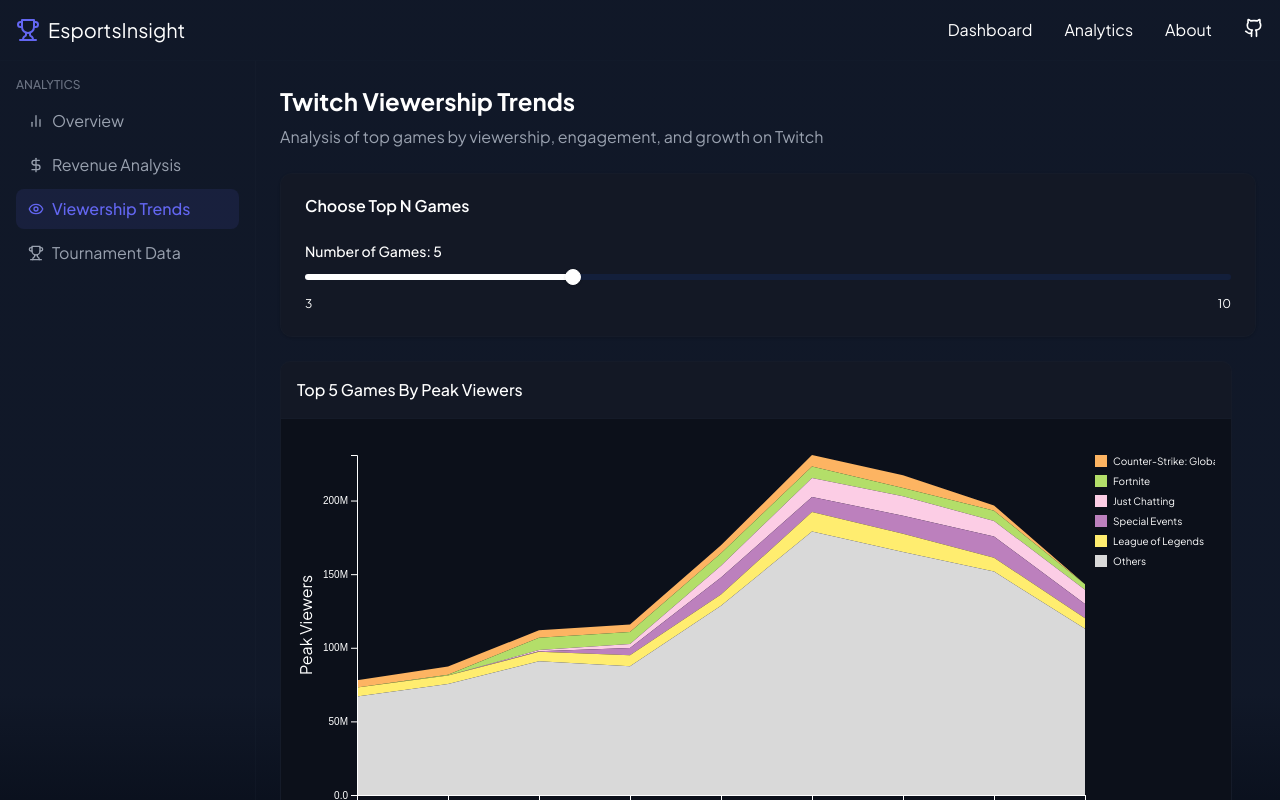
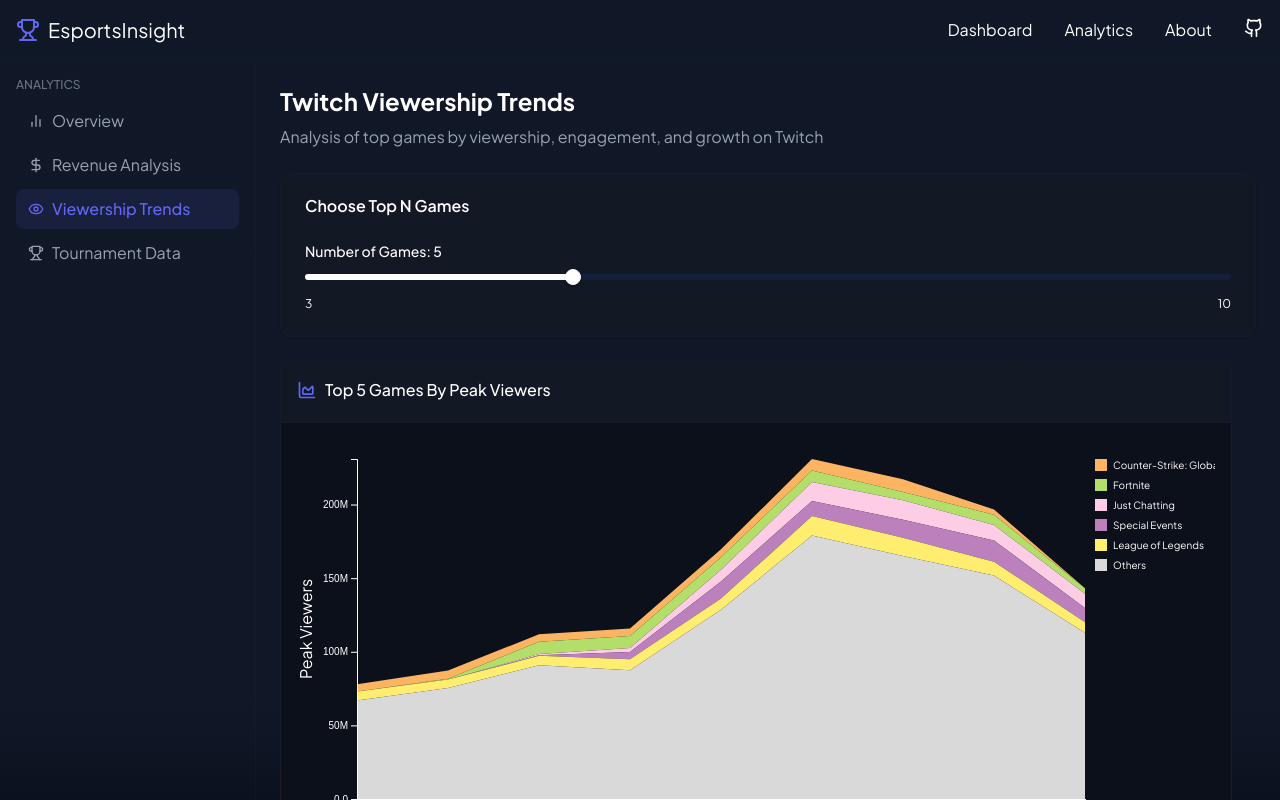
Before and after one commit to francis1009/esports-dashboard, a React (Vite) app: page /dashboard in a window 1280 px wide. Both pictures are taken after a click on the button "Viewership Trends". Shown: the top 800 px of the page. Built offline with nearby package versions, Linux system fonts and the light colour scheme.

Commit message:
Add icons to charts

```diff
--- a/src/components/charts/engagement-levels-chart.tsx
+++ b/src/components/charts/engagement-levels-chart.tsx
@@ -1,4 +1,5 @@
 import { useEffect, useRef } from "react";
+import { ChartScatter } from "lucide-react";
 import * as d3 from "d3";
 
 interface EngagementData {
@@ -385,7 +386,10 @@ export default function EngagementLevelsChart({
   return (
     <div className="bg-[#131825] rounded-lg border border-gray-800/20 overflow-hidden col-span-1">
       <div className="p-4 border-b border-gray-800/20">
-        <h3 className="font-medium text-white">Engagement Levels</h3>
+        <div className="flex items-center gap-2 mb-1">
+          <ChartScatter className="h-5 w-5 text-[#6366f1]" />
+          <h3 className="font-medium text-white">Engagement Levels</h3>
+        </div>
       </div>
       <div className="bg-[#0c101a] p-4 flex items-center justify-center h-300px">
         <svg ref={chartRef} width="100%" height="100%" />
--- a/src/components/charts/peak-viewers-chart.tsx
+++ b/src/components/charts/peak-viewers-chart.tsx
@@ -1,4 +1,5 @@
 import { useEffect, useRef } from "react";
+import { ChartArea } from "lucide-react";
 import * as d3 from "d3";
 
 interface PeakViewersData {
@@ -322,9 +323,12 @@ export default function PeakViewersChart({
   return (
     <div className="bg-[#131825] rounded-lg border border-gray-800/20 overflow-hidden col-span-1">
       <div className="p-4 border-b border-gray-800/20">
-        <h3 className="font-medium text-white">
-          Top {topNGames} Games By Peak Viewers
-        </h3>
+        <div className="flex items-center gap-2 mb-1">
+          <ChartArea className="h-5 w-5 text-[#6366f1]" />
+          <h3 className="font-medium text-white">
+            Top {topNGames} Games By Peak Viewers
+          </h3>
+        </div>
       </div>
       <div className="bg-[#0c101a] p-4 flex items-center justify-center h-300px">
         <svg ref={chartRef} width="100%" height="100%" />
--- a/src/components/charts/yoy-growth-chart.tsx
+++ b/src/components/charts/yoy-growth-chart.tsx
@@ -1,4 +1,5 @@
 import { useEffect, useRef } from "react";
+import { ChartBar } from "lucide-react";
 import * as d3 from "d3";
 
 interface YoYGrowthData {
@@ -186,9 +187,12 @@ export default function YoYGrowthChart({
   return (
     <div className="bg-[#131825] rounded-lg border border-gray-800/20 overflow-hidden">
       <div className="p-4 border-b border-gray-800/20">
-        <h3 className="font-medium text-white">
-          Year-over-Year Growth in Peak Viewers
-        </h3>
+        <div className="flex items-center gap-2 mb-1">
+          <ChartBar className="h-5 w-5 text-[#6366f1]" />
+          <h3 className="font-medium text-white">
+            Year-over-Year Growth in Peak Viewers
+          </h3>
+        </div>
       </div>
       <div className="bg-[#0c101a] p-4 flex items-center justify-center h-300px">
         <svg ref={chartRef} width="100%" height="100%" />
```
